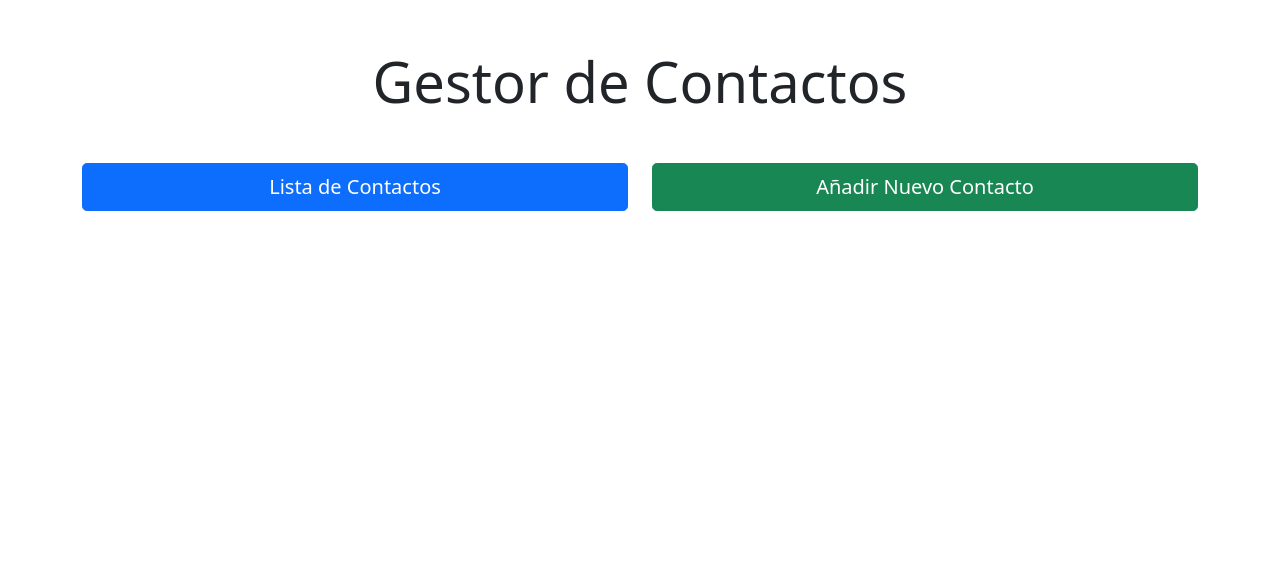
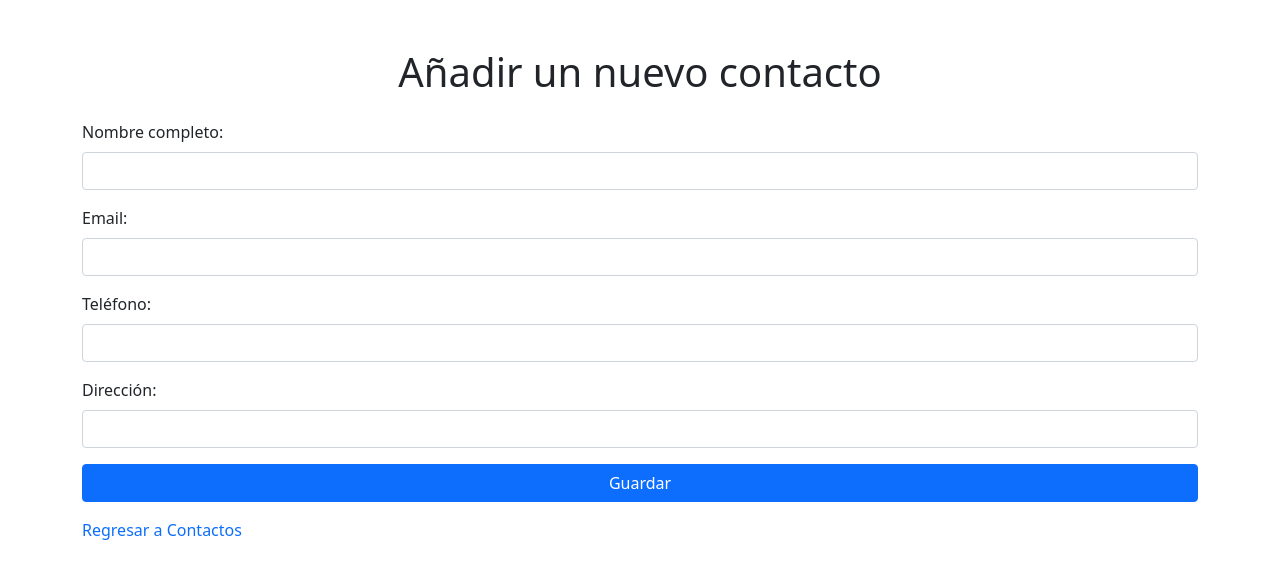
Before and after one commit to CamilaF1985/contact-context, a React (Vite) app: page /nuevo-contacto in a window 1280 px wide. Shown: the top 578 px of the page. Built offline with nearby package versions, Linux system fonts and the light colour scheme.

Commit message:
Se rutean las vistas

```diff
--- a/package.json
+++ b/package.json
@@ -12,7 +12,8 @@
   "dependencies": {
     "react": "^18.2.0",
     "react-dom": "^18.2.0",
-    "react-router": "^6.19.0"
+    "react-router": "^6.19.0",
+    "react-router-dom": "^6.19.0"
   },
   "devDependencies": {
     "@types/react": "^18.2.37",
--- a/src/App.jsx
+++ b/src/App.jsx
@@ -1,7 +1,8 @@
-// Contactos.jsx
+// App.jsx
 import React from 'react';
+import { Link } from 'react-router-dom';
 
-const Contactos = () => {
+const App = () => {
   return (
     <div className="container mt-5">
       <div className="text-center mb-4">
@@ -10,14 +11,18 @@ const Contactos = () => {
 
       <div className="row mt-5">
         <div className="col-md-6">
-          <a href="#" className="btn btn-primary btn-lg w-100">Lista de Contactos</a>
+          <Link to="/contactos" className="btn btn-primary btn-lg w-100">
+            Lista de Contactos
+          </Link>
         </div>
         <div className="col-md-6">
-          <a href="#" className="btn btn-success btn-lg w-100">Añadir Nuevo Contacto</a>
+          <Link to="/nuevo-contacto" className="btn btn-success btn-lg w-100">
+            Añadir Nuevo Contacto
+          </Link>
         </div>
       </div>
     </div>
   );
 };
 
-export default Contactos;
+export default App;
--- /dev/null
+++ b/src/Contactos.jsx
@@ -0,0 +1,13 @@
+// Contactos.jsx
+import React from 'react';
+
+const Contactos = () => {
+  return (
+    <div className="container mt-5">
+      <h1 className="text-center mb-4">Lista de Contactos (por implementar)</h1>
+      {/* Puedes agregar aquí la lógica para mostrar la lista de contactos */}
+    </div>
+  );
+};
+
+export default Contactos;
--- /dev/null
+++ b/src/Layout.jsx
@@ -0,0 +1,20 @@
+// Layout.jsx
+import React from 'react';
+import { Routes, Route } from 'react-router-dom';
+import App from './App';
+import NuevoContacto from './NuevoContacto';
+import Contactos from './Contactos';
+
+const Layout = () => {
+  return (
+    <div>
+      <Routes>
+        <Route path="/" element={<App />} />
+        <Route path="/contactos" element={<Contactos />} />
+        <Route path="/nuevo-contacto" element={<NuevoContacto />} />
+      </Routes>
+    </div>
+  );
+};
+
+export default Layout;
--- /dev/null
+++ b/src/NuevoContacto.jsx
@@ -0,0 +1,115 @@
+// NuevoContacto.jsx
+import React, { useState } from 'react';
+import { Link } from 'react-router-dom';
+
+const NuevoContacto = () => {
+  const [nombre, setNombre] = useState('');
+  const [email, setEmail] = useState('');
+  const [telefono, setTelefono] = useState('');
+  const [direccion, setDireccion] = useState('');
+
+  const handleGuardar = () => {
+    // Aquí puedes implementar la lógica para guardar el contacto
+    // Puedes enviar los datos a un servidor, almacenarlos localmente, etc.
+    console.log('Guardando contacto:', { nombre, email, telefono, direccion });
+  };
+
+  const validarFormulario = () => {
+    if (nombre.length < 10 || nombre.length > 30) {
+      alert('El nombre completo debe tener entre 10 y 30 caracteres.');
+      return false;
+    }
+
+    if (!/^[^\s@]+@[^\s@]+\.[^\s@]+$/.test(email)) {
+      alert('Ingrese una dirección de correo electrónico válida.');
+      return false;
+    }
+
+    if (!/^[0-9]{9,}$/.test(telefono)) {
+      alert('El teléfono debe tener al menos 9 dígitos numéricos.');
+      return false;
+    }
+
+    if (direccion.length < 10 || direccion.length > 30) {
+      alert('La dirección debe tener entre 10 y 30 caracteres.');
+      return false;
+    }
+
+    return true;
+  };
+
+  const handleSubmit = (event) => {
+    event.preventDefault();
+
+    if (validarFormulario()) {
+      handleGuardar();
+    }
+  };
+
+  return (
+    <div className="container mt-5">
+      <h1 className="text-center mb-4">Añadir un nuevo contacto</h1>
+
+      <form onSubmit={handleSubmit}>
+        <div className="mb-3">
+          <label htmlFor="nombre" className="form-label">Nombre completo:</label>
+          <input
+            type="text"
+            className="form-control"
+            id="nombre"
+            value={nombre}
+            onChange={(e) => setNombre(e.target.value)}
+            required
+          />
+        </div>
+
+        <div className="mb-3">
+          <label htmlFor="email" className="form-label">Email:</label>
+          <input
+            type="email"
+            className="form-control"
+            id="email"
+            value={email}
+            onChange={(e) => setEmail(e.target.value)}
+            required
+          />
+        </div>
+
+        <div className="mb-3">
+          <label htmlFor="telefono" className="form-label">Teléfono:</label>
+          <input
+            type="tel"
+            className="form-control"
+            id="telefono"
+            value={telefono}
+            onChange={(e) => setTelefono(e.target.value)}
+            pattern="[0-9]{9,}"
+            required
+          />
+        </div>
+
+        <div className="mb-3">
+          <label htmlFor="direccion" className="form-label">Dirección:</label>
+          <input
+            type="text"
+            className="form-control"
+            id="direccion"
+            value={direccion}
+            onChange={(e) => setDireccion(e.target.value)}
+            required
+          />
+        </div>
+
+        <div className="mb-3 text-center">
+          <button type="submit" className="btn btn-primary w-100">Guardar</button>
+        </div>
+      </form>
+
+      <div>
+        <Link to="/contactos" className="text-decoration-none">Regresar a Contactos</Link>
+      </div>
+    </div>
+  );
+};
+
+export default NuevoContacto;
--- a/src/main.jsx
+++ b/src/main.jsx
@@ -1,10 +1,13 @@
 // main.jsx
 import React from 'react';
-import ReactDOM from 'react-dom/client';
-import Contactos from "./App.jsx";
+import ReactDOM from 'react-dom';
+import { BrowserRouter as Router } from 'react-router-dom';
+import Layout from './Layout';
 
 ReactDOM.createRoot(document.getElementById('root')).render(
   <React.StrictMode>
-    <Contactos />
+    <Router>
+      <Layout />
+    </Router>
   </React.StrictMode>,
 );
```
Also changed, not shown: 1 other file (tests, documents, lock files or other folders).
